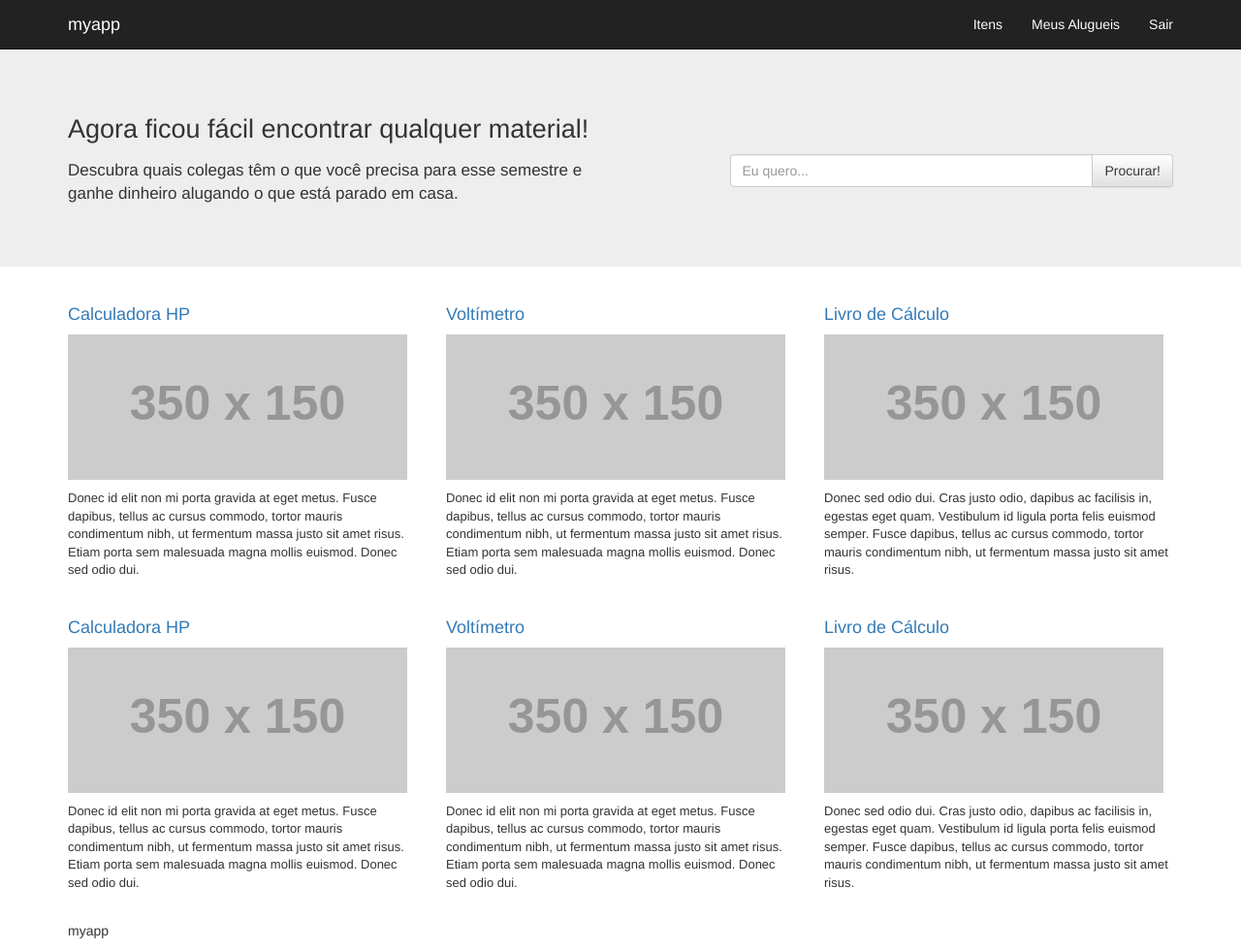
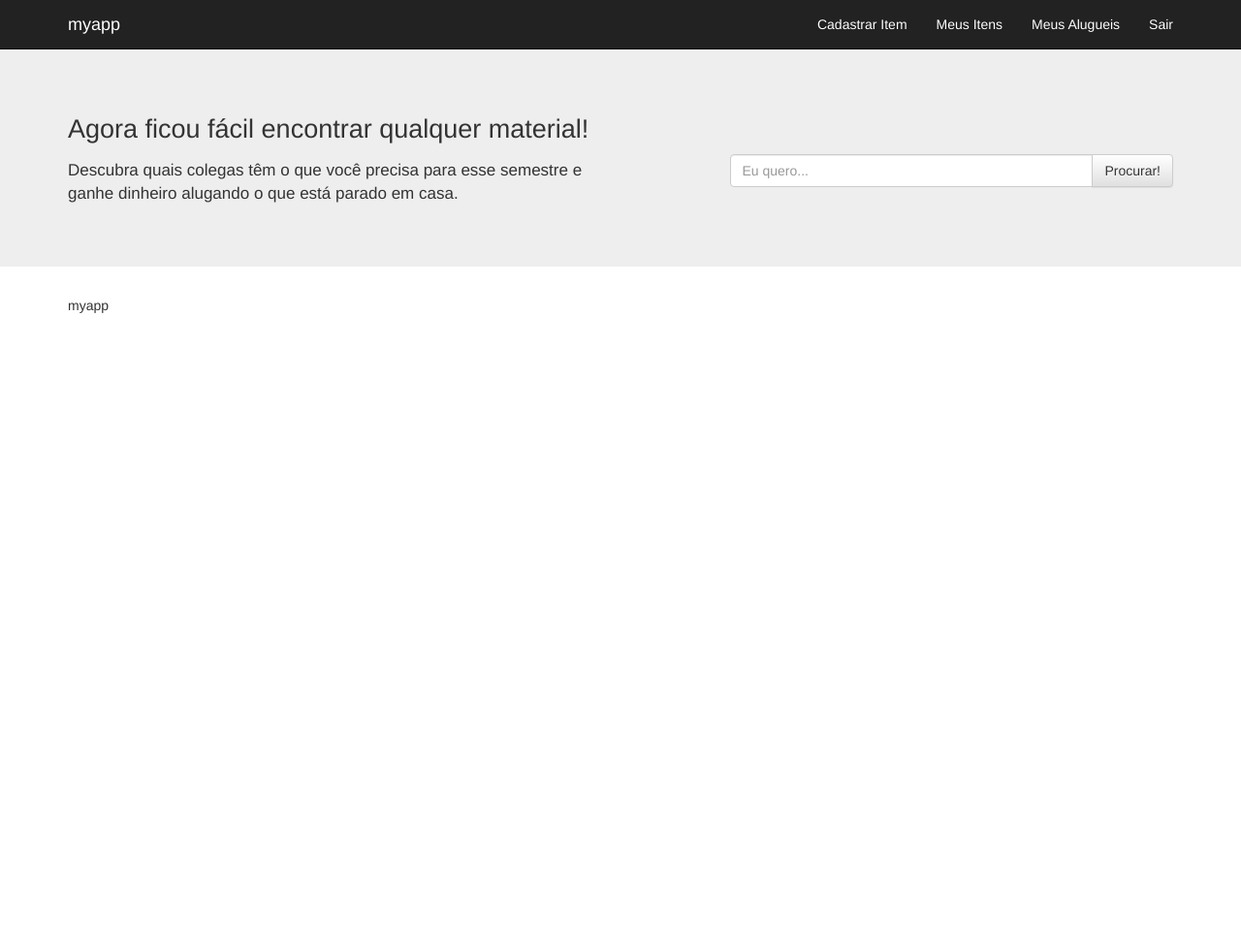
Before and after one commit to gutobenn/inf-engsw, a Django app: page /myapp/ in a window 1280 px wide. Shown: the whole page at 97% size. After the commit the page ends 323 px from the top, so only its background shows below. Run offline with Django 3.2, Linux system fonts and the light colour scheme; a user stored in the database is signed in; data comes from the database, SQL or seed files in the repository; both versions use the stored data as it was after the commit; grey boxes labelled with a size stand in for pictures from a placeholder-image service; parts of the project's set-up code (start-up, migrations or seed data) failed here and were passed over; some libraries are stand-ins or nearby versions.

Commit message:
Criação e visualização de itens

```diff
--- a/myapp/forms.py
+++ b/myapp/forms.py
@@ -1,7 +1,7 @@
 from django import forms
 from django.contrib.auth.forms import UserCreationForm
 from django.contrib.auth.models import User
-from .models import Post
+from .models import Item
 
 class SignUpForm(UserCreationForm):
     first_name = forms.CharField(max_length=30, help_text='Obrigatorio.')
@@ -18,4 +18,4 @@ class ItemForm(forms.ModelForm):
 
     class Meta:
         model = Item
-        fields = ('title', 'description', 'published_date', 'price')
+        fields = ('title', 'description', 'price')
--- a/myapp/static/css/style.css
+++ b/myapp/static/css/style.css
@@ -26,6 +26,33 @@
   margin-bottom: 20px;
 }
 
+.item-detail {
+  margin-top: 20px;
+}
+
+.item-detail #leftcolx h1 {
+  margin-bottom: 15px;
+}
+
+.item-detail #rightcolx {
+  margin-top: 70px;
+}
+
+.item-detail #rightcolx h2 {
+  display: inline;
+  margin-right: 7px;
+}
+
+.item-detail #item-detail-description {
+  margin-top: 35px;
+  margin-bottom: 40px;
+}
+
+.item-detail #item-detail-owner {
+  background: #e8e8e8;
+  padding: 8px 10px;
+}
+
 @media (min-width: 992px) {
   .jumbotron #boxdbusca {
     margin-top: 60px;
--- a/myapp/templates/myapp/base.html
+++ b/myapp/templates/myapp/base.html
@@ -25,7 +25,8 @@
               <div id="navbar" class="navbar-collapse collapse">
                 <ul class="nav navbar-nav navbar-right">
                   {% if user.is_authenticated %}
-                    <li><a href="{% url 'items' %}">Itens</a></li>
+                    <li><a href="{% url 'item_new' %}">Cadastrar Item</a></li>
+                    <li><a href="{% url 'items' %}">Meus Itens</a></li>
                     <li><a href="#">Meus Alugueis</a></li>
                     <li><a href="{% url 'logout' %}">Sair</a></li>
                   {% else %}
--- a/myapp/templates/myapp/index.html
+++ b/myapp/templates/myapp/index.html
@@ -22,36 +22,15 @@
 
 <div class="container">
   <div class="row items-list">
-    <div class="col-sm-4 item">
-      <h4><a href="#">Calculadora HP</a></h4>
-      <p><img src="http://placehold.it/350x150"></p>
-      <p>Donec id elit non mi porta gravida at eget metus. Fusce dapibus, tellus ac cursus commodo, tortor mauris condimentum nibh, ut fermentum massa justo sit amet risus. Etiam porta sem malesuada magna mollis euismod. Donec sed odio dui. </p>
-    </div>
-    <div class="col-sm-4 item">
-      <h4><a href="#">Voltímetro</a></h4>
-      <p><img src="http://placehold.it/350x150"></p>
-      <p>Donec id elit non mi porta gravida at eget metus. Fusce dapibus, tellus ac cursus commodo, tortor mauris condimentum nibh, ut fermentum massa justo sit amet risus. Etiam porta sem malesuada magna mollis euismod. Donec sed odio dui. </p>
-    </div>
-    <div class="col-sm-4 item">
-      <h4><a href="#">Livro de Cálculo</a></h4>
-      <p><img src="http://placehold.it/350x150"></p>
-      <p>Donec sed odio dui. Cras justo odio, dapibus ac facilisis in, egestas eget quam. Vestibulum id ligula porta felis euismod semper. Fusce dapibus, tellus ac cursus commodo, tortor mauris condimentum nibh, ut fermentum massa justo sit amet risus.</p>
-    </div>
-    <div class="col-sm-4 item">
-      <h4><a href="#">Calculadora HP</a></h4>
-      <p><img src="http://placehold.it/350x150"></p>
-      <p>Donec id elit non mi porta gravida at eget metus. Fusce dapibus, tellus ac cursus commodo, tortor mauris condimentum nibh, ut fermentum massa justo sit amet risus. Etiam porta sem malesuada magna mollis euismod. Donec sed odio dui. </p>
-    </div>
-    <div class="col-sm-4 item">
-      <h4><a href="#">Voltímetro</a></h4>
-      <p><img src="http://placehold.it/350x150"></p>
-      <p>Donec id elit non mi porta gravida at eget metus. Fusce dapibus, tellus ac cursus commodo, tortor mauris condimentum nibh, ut fermentum massa justo sit amet risus. Etiam porta sem malesuada magna mollis euismod. Donec sed odio dui. </p>
-    </div>
-    <div class="col-sm-4 item">
-      <h4><a href="#">Livro de Cálculo</a></h4>
-      <p><img src="http://placehold.it/350x150"></p>
-      <p>Donec sed odio dui. Cras justo odio, dapibus ac facilisis in, egestas eget quam. Vestibulum id ligula porta felis euismod semper. Fusce dapibus, tellus ac cursus commodo, tortor mauris condimentum nibh, ut fermentum massa justo sit amet risus.</p>
-    </div>
+    {% for item in items %}
+      <div class="col-sm-4 item">
+        <h4><a href="{% url 'myapp.views.item_detail' pk=item.pk %}">{{ item.title }}</a></h4>
+        <p><img src="http://placehold.it/350x150"></p>
+        <p>{{ item.description }}</p>
+        <p>R${{ item.price }} por mês</p>
+        <p>Publicado em {{ item.published_date }}</p>
+      </div>
+    {% endfor %}
   </div>
 </div> <!-- /container -->
 {% endblock %}
--- a/myapp/urls.py
+++ b/myapp/urls.py
@@ -7,6 +7,8 @@ from . import views
 urlpatterns = [
     url(r'^$', views.index, name='index'),
     url(r'^items/$', views.items, name='items'),
+    url(r'^items/new/$', views.item_new, name='item_new'),
+    url(r'^items/(?P<pk>[0-9]+)/$', views.item_detail),
     url(r'^signup/$', views.signup, name='signup'),
     url(r'^login/$', auth_views.login, name='login'),
     url(r'^logout/$', auth_views.logout, {'next_page': 'index'}, name='logout'),
--- a/myapp/views.py
+++ b/myapp/views.py
@@ -1,13 +1,39 @@
-from django.shortcuts import render, redirect
+from django.shortcuts import render, redirect, get_object_or_404
 from django.http import HttpResponse
 from django.contrib.auth import login, authenticate
-from myapp.forms import SignUpForm
+from django.contrib.auth.decorators import login_required
+from django.utils import timezone
+from myapp.forms import SignUpForm, ItemForm
+from myapp.models import Item
+
 
 def index(request):
-    return render(request, 'myapp/index.html')
+    items = Item.objects.filter(published_date__lte=timezone.now()).order_by('published_date') # TODO limitar numero de itens que aparece na pagina inicial
+    return render(request, 'myapp/index.html', {'items': items})
 
+@login_required(login_url='login')
 def items(request):
-    return render(request, 'myapp/items.html')
+    #items = Item.objects.filter(published_date__lte=timezone.now()).order_by('published_date')
+    items = Item.objects.filter(owner=request.user).order_by('published_date')
+    return render(request, 'myapp/items.html', {'items': items})
+
+@login_required(login_url='login')
+def item_new(request):
+    if request.method == "POST":
+        form = ItemForm(request.POST)
+        if form.is_valid():
+            item = form.save(commit=False)
+            item.owner = request.user
+            item.published_date = timezone.now()
+            item.save()
+            return redirect('items') #'post_detail', pk=post.pk)
+    else:
+        form = ItemForm()
+    return render(request, 'myapp/item_new.html', {'form': form})
+
+def item_detail(request, pk):
+    item = get_object_or_404(Item, pk=pk)
+    return render(request, 'myapp/item_detail.html', {'item': item})
 
 def signup(request):
     if request.method == 'POST':
```
Also changed, not shown: myapp/models.py (+1 -6 lines), myapp/templates/myapp/item_detail.html (added, +22 -0 lines), myapp/templates/myapp/item_new.html (added, +23 -0 lines), myapp/templates/myapp/items.html (+11 -6 lines), db.sqlite3, 3 other files.
